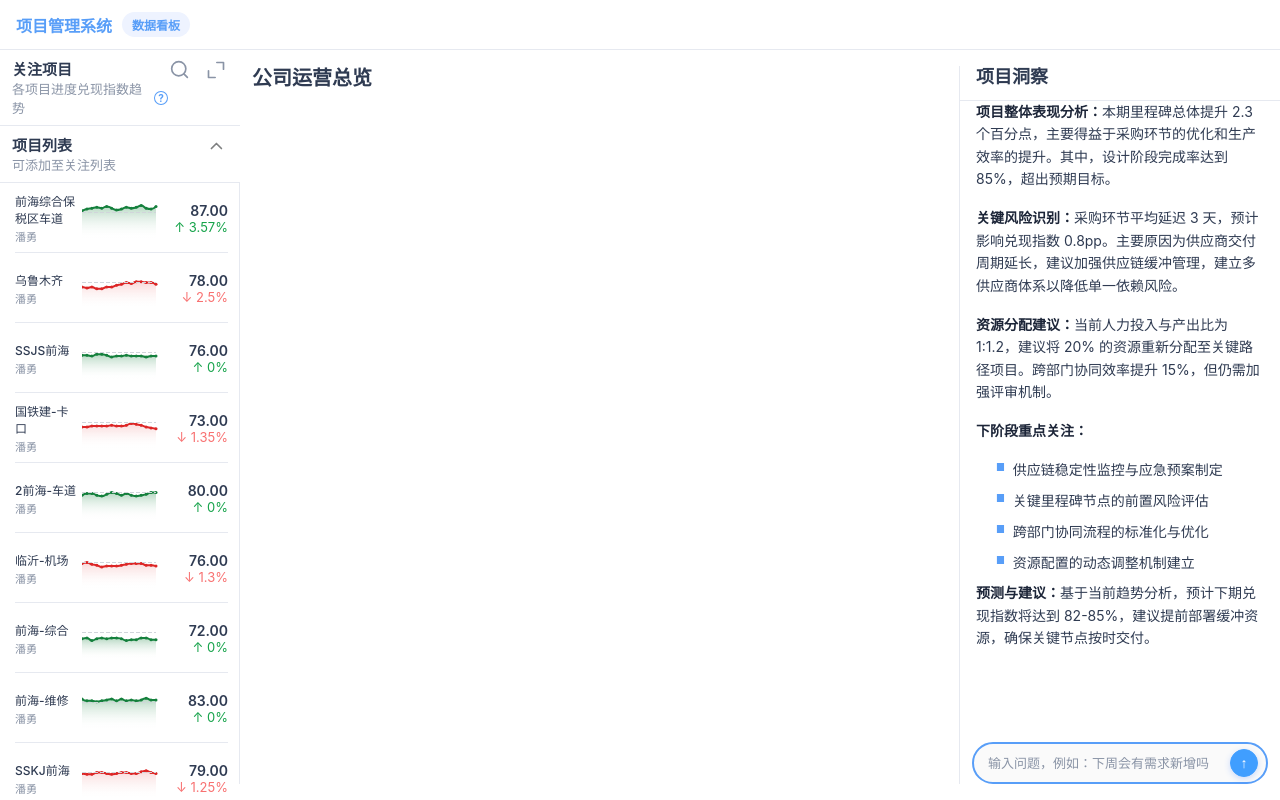
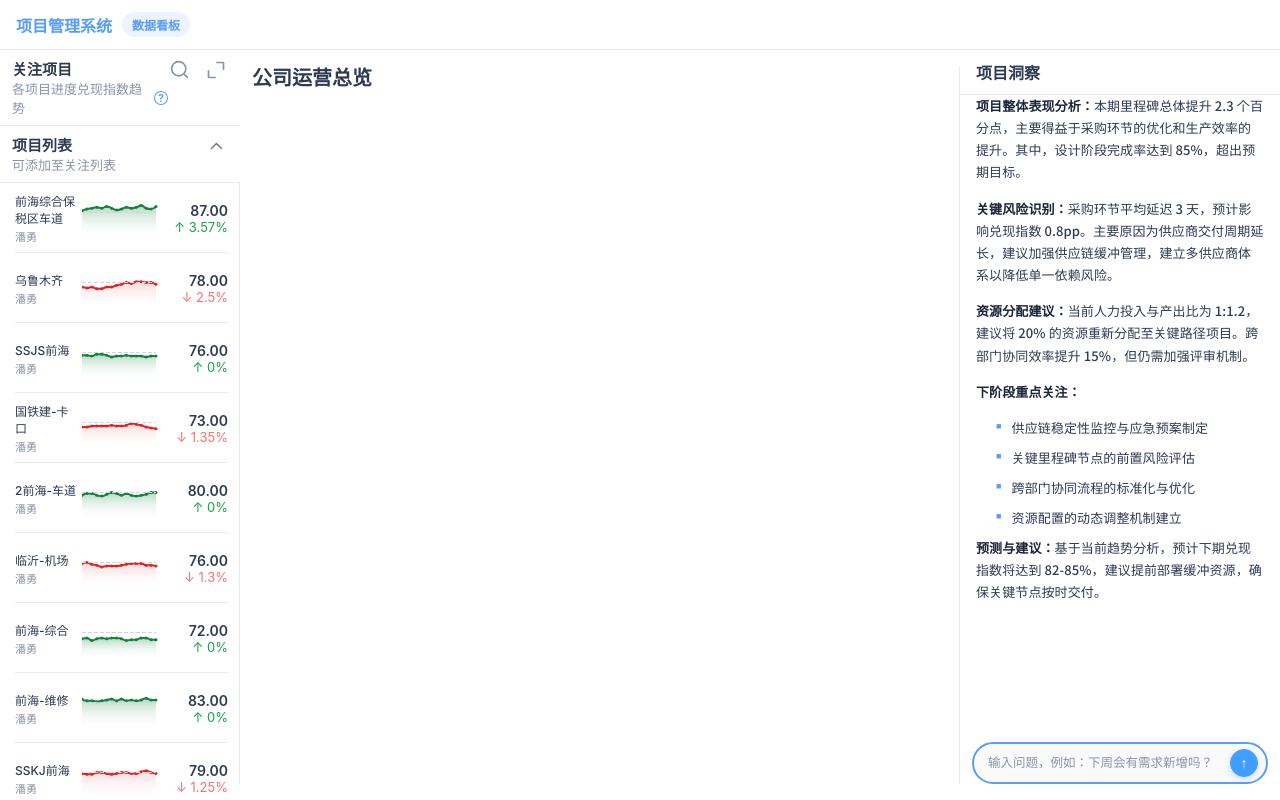
Before and after one commit to Soulcool22/dashboard-vue, a Vue app: page / in a window 1280 px wide. Built offline with nearby package versions, Linux system fonts and the light colour scheme; what @icon-park/vue-next would draw is missing.

Commit message:
右列字体修改

```diff
--- a/src/components/ResearchChat.vue
+++ b/src/components/ResearchChat.vue
@@ -35,87 +35,14 @@ function reply(text){ const r='占位回复：已记录问题“'+text+'”，
 </script>
 
 <style scoped>
-
-.col-right {
-
-  display: flex;
-
-  flex-direction: column;
-
-  overflow: hidden;
-
-}
-
-.research-section {
-
-  flex-grow: 1;
-
-  overflow-y: auto;
-
-}
-
-.research-content {
-
-  font-size: 14px;
-
-  line-height: 1.6; /* Increased for readability */
-
-  color: var(--text);
-
-  margin-bottom: 12px;
-
-  padding: 0 16px;
-
-}
-
-.research-content p {
-
-  margin: 0 0 1.2em; /* Consistent paragraph spacing */
-
-}
-
-.research-content strong {
-
-  font-weight: 600;
-
-  color: #1c2538; /* Slightly darker for emphasis */
-
-}
-
-.research-content ul {
-
-  list-style: none;
-
-  padding-left: 0;
-
-  margin: 1.2em 0;
-
-}
-
-.research-content li {
-
-  padding-left: 1.2em;
-
-  position: relative;
-
-  margin-bottom: 0.6em;
-
-}
-
-.research-content li::before {
-
-  content: '■';
-
-  position: absolute;
-
-  left: 0;
-
-  top: 0.1em;
-
-  font-size: 0.7em;
-
-  color: var(--accent);
-
-}
-
+.col-right { display: flex; flex-direction: column; overflow: hidden; font-family: 'Noto Sans SC', 'PingFang SC', 'Microsoft YaHei', 'Segoe UI', 'Helvetica Neue', Arial, sans-serif; }
+.research-section { flex-grow: 1; overflow-y: auto; }
+.research-title { font-family: 'Noto Sans SC', 'PingFang SC', 'Microsoft YaHei', 'Segoe UI', 'Helvetica Neue', Arial, sans-serif; font-size: 16px; font-weight: 600; color: var(--text); margin: 0; padding: 10px 16px; }
+.research-content { font-size: 13px; line-height: 1.7; color: var(--text); margin-bottom: 12px; padding: 0 16px; letter-spacing: 0.1px; }
+.research-content p { margin: 0 0 1.1em; }
+.research-content strong { font-weight: 600; color: #1c2538; }
+.research-content ul { list-style: none; padding-left: 0; margin: 1.1em 0; }
+.research-content li { padding-left: 1.2em; position: relative; margin-bottom: 0.6em; }
+.research-content li::before { content: '■'; position: absolute; left: 0; top: 0.1em; font-size: 0.7em; color: var(--accent); }
+.col-right .search-container :deep(.el-input__inner) { font-size: 12.5px; }
 </style>
```
